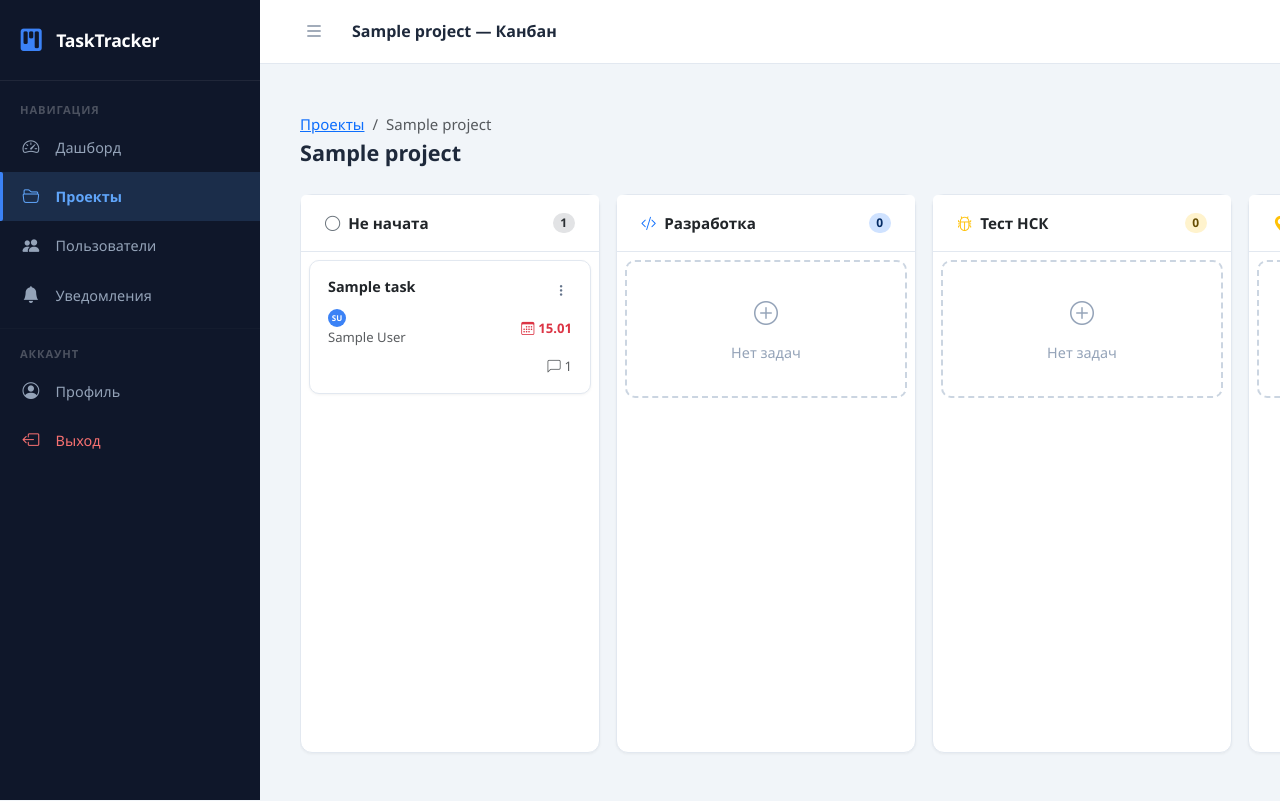
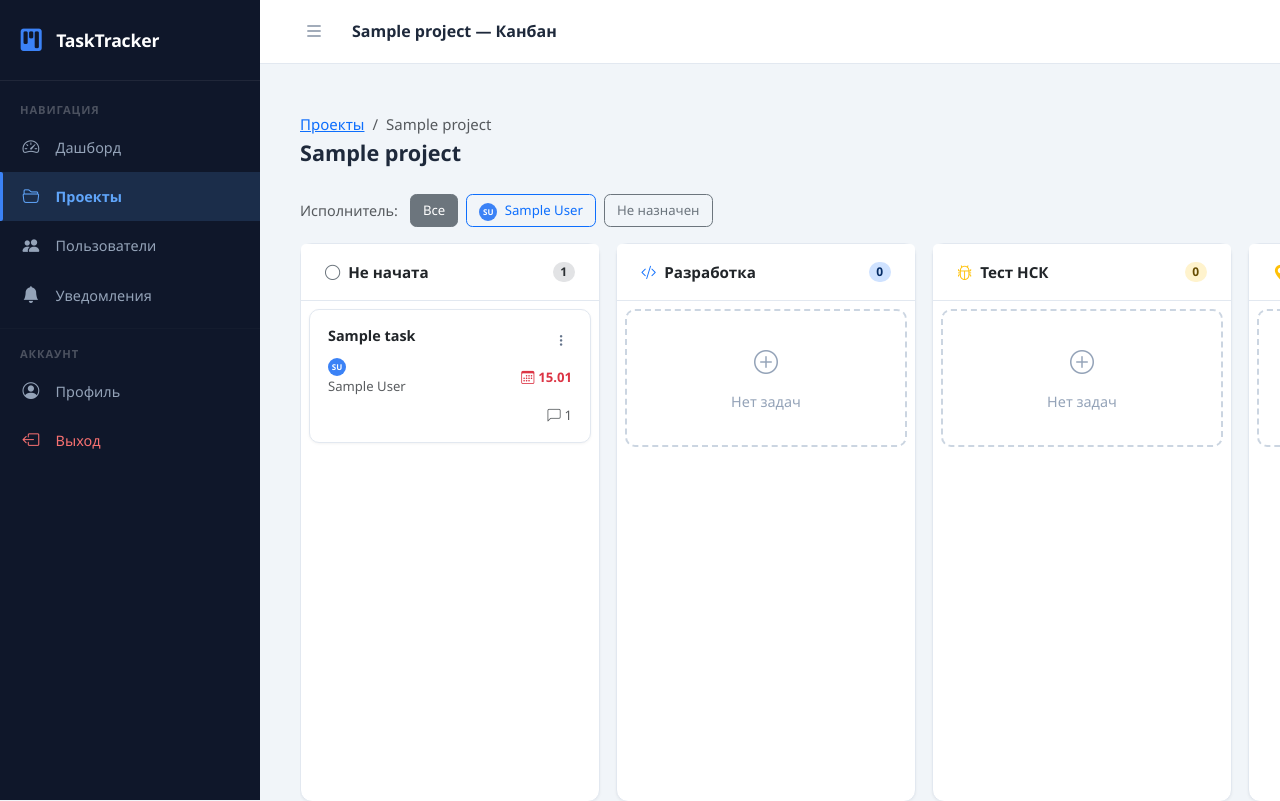
Before and after one commit to Samudinov00/task-tracker, a Django app: page /projects/1/kanban/ in a window 1280 px wide; the page is wider, and only the part inside the window is pictured. Shown: the top 801 px of that part. Run offline with Django 4.2, Linux system fonts and the light colour scheme; a user stored in the database is signed in; tables that the repository leaves empty hold one stand-in row (values such as "Sample post"); data that the repository does not hold is empty.

Commit message:
добавить фильтр по исполнителю на канбан доске

```diff
--- a/projects/views.py
+++ b/projects/views.py
@@ -19,6 +19,7 @@ from django.urls import reverse, reverse_lazy
 from django.views.decorators.http import require_POST
 from django.views.generic import CreateView, DeleteView, ListView, UpdateView
 
+from accounts.models import CustomUser
 from .forms import CommentForm, ProjectForm, TaskForm, TaskStatusForm
 from .models import Comment, Notification, Project, Task
 
@@ -205,6 +206,21 @@ def kanban(request, project_pk):
     qs = project.tasks.select_related('assignee').prefetch_related('comments')
     if request.user.is_executor():
         qs = qs.filter(assignee=request.user)
+
+    assignee_filter = None
+    executors = []
+    if request.user.is_manager():
+        executors = list(
+            CustomUser.objects.filter(assigned_tasks__project=project).distinct().order_by('first_name', 'username')
+        )
+        assignee_id = request.GET.get('assignee')
+        if assignee_id == 'none':
+            qs = qs.filter(assignee__isnull=True)
+            assignee_filter = 'none'
+        elif assignee_id:
+            qs = qs.filter(assignee_id=assignee_id)
+            assignee_filter = assignee_id
+
     kanban_columns = [
         {
             'key': 'not_started', 'label': 'Не начата',
@@ -235,6 +251,8 @@ def kanban(request, project_pk):
     return render(request, 'projects/kanban.html', {
         'project': project,
         'kanban_columns': kanban_columns,
+        'executors': executors,
+        'assignee_filter': assignee_filter,
     })
 
 
--- a/templates/projects/kanban.html
+++ b/templates/projects/kanban.html
@@ -47,6 +47,27 @@
     {% endif %}
   </div>
 </div>
+
+{% if user.is_manager and executors %}
+<div class="mb-3 d-flex flex-wrap gap-2 align-items-center">
+  <span class="text-muted me-1" style="font-size:.9rem">Исполнитель:</span>
+  <a href="?{% if request.GET.urlencode %}{{ request.GET.urlencode|cut:'assignee='|cut:request.GET.assignee }}{% endif %}"
+     class="btn btn-sm {% if not assignee_filter %}btn-secondary{% else %}btn-outline-secondary{% endif %}">
+    Все
+  </a>
+  {% for executor in executors %}
+  <a href="?assignee={{ executor.pk }}"
+     class="btn btn-sm {% if assignee_filter == executor.pk|stringformat:'s' %}btn-primary{% else %}btn-outline-primary{% endif %}">
+    <span class="avatar-xs avatar-initials me-1" style="font-size:.5rem;width:18px;height:18px;display:inline-flex">{{ executor.get_initials }}</span>
+    {{ executor.get_display_name }}
+  </a>
+  {% endfor %}
+  <a href="?assignee=none"
+     class="btn btn-sm {% if assignee_filter == 'none' %}btn-outline-danger{% else %}btn-outline-secondary{% endif %}">
+    Не назначен
+  </a>
+</div>
+{% endif %}
 
 <div class="kanban-board d-flex gap-3 align-items-start">
 
```
